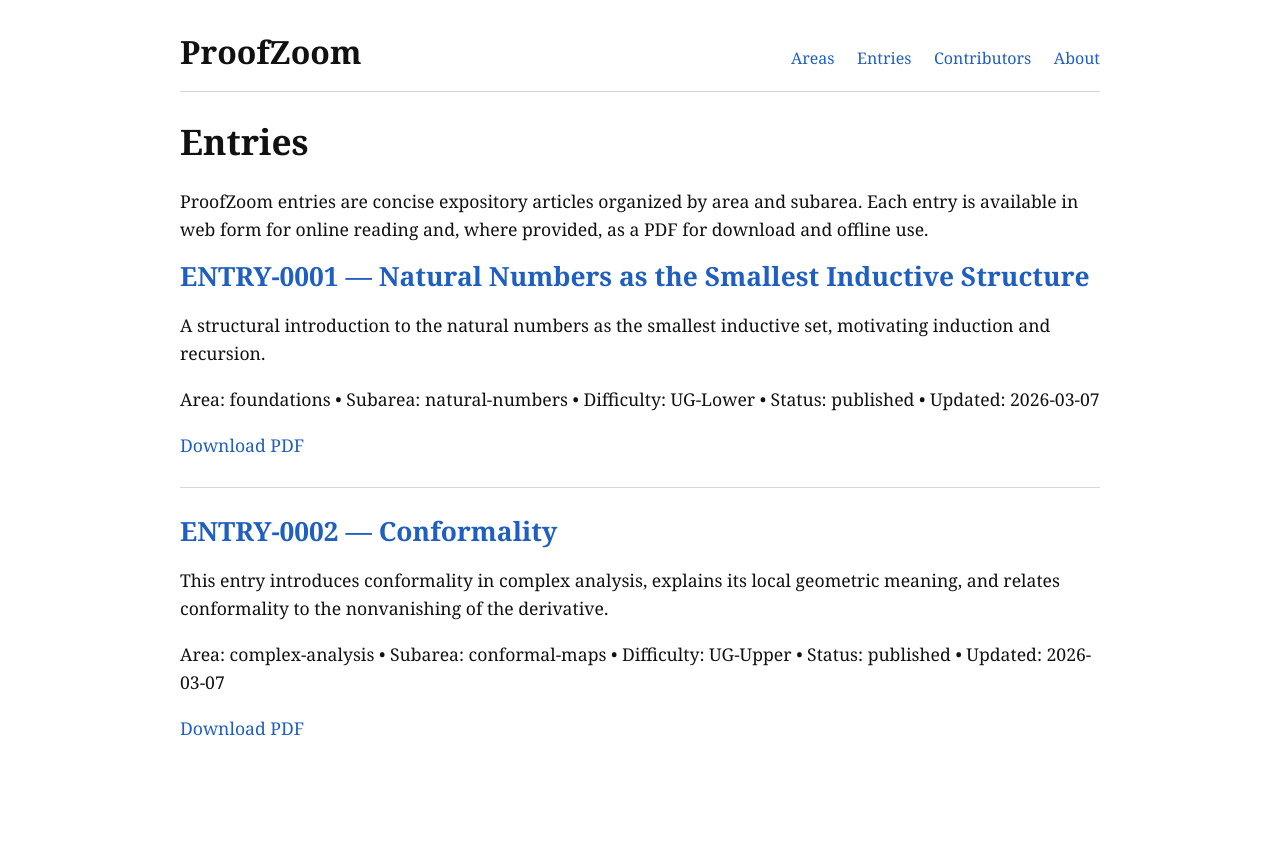
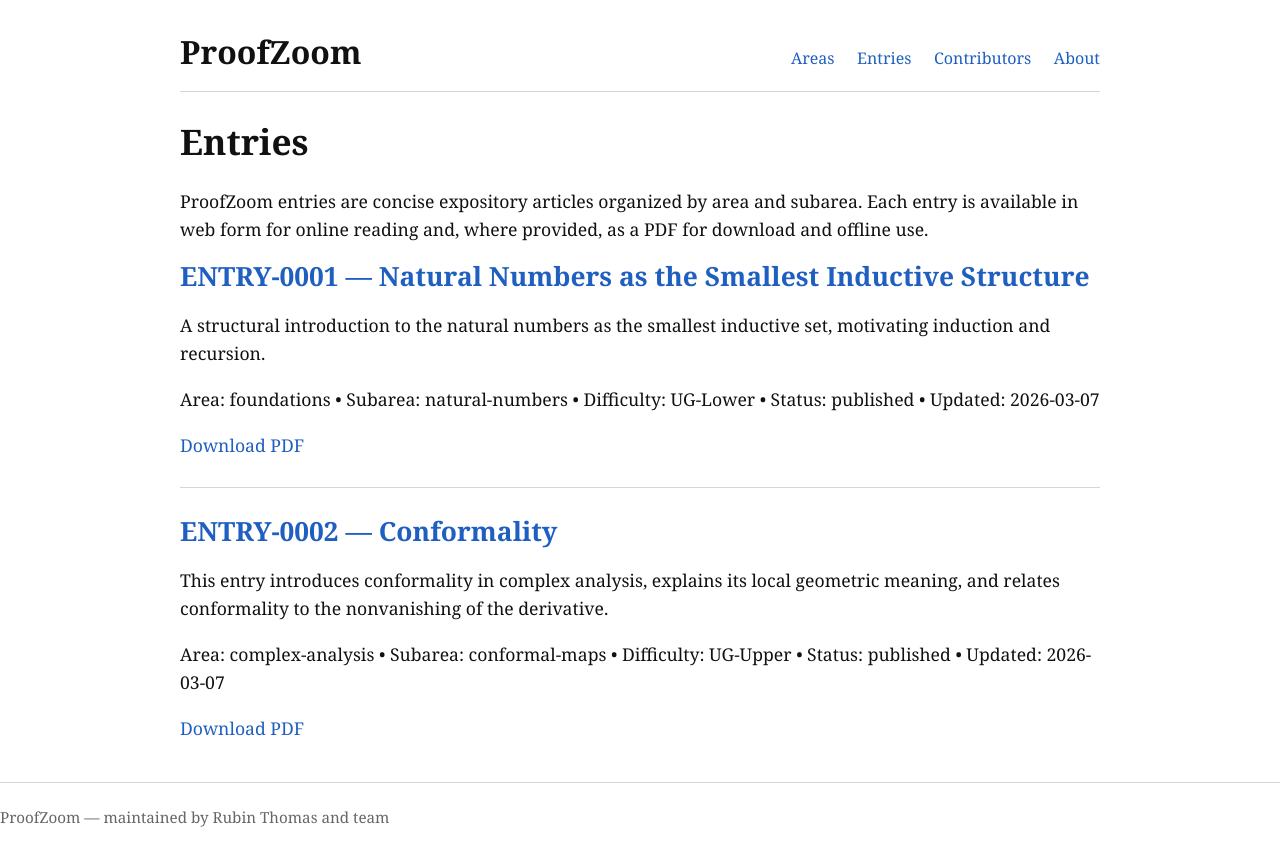
Before and after one commit to Dinside01/proofzoom, a Jekyll site: the page built from entries/index.md, in a window 1280 px wide. Shown: the top 866 px of the page. Built offline with Jekyll 4.4.1, drawn with Linux system fonts in a browser that asks for light colours.

Commit message:
Add site footer and finalize homepage polish

```diff
--- a/_layouts/default.html
+++ b/_layouts/default.html
@@ -28,9 +28,16 @@
 </head>
 
 <body>
+
 {% include header.html %}
-  <div class="container">
-    {{ content }}
-  </div>
+
+<div class="container">
+  {{ content }}
+</div>
+
+<footer class="site-footer">
+  ProofZoom — maintained by Rubin Thomas and team
+</footer>
+
 </body>
 </html>
--- a/assets/css/site.css
+++ b/assets/css/site.css
@@ -97,12 +97,14 @@ main,
 .area-card a {
   text-decoration: none;
   font-weight: 600;
+  font-size: 1.15rem;
   color: var(--pz-text);
 }
 
 .area-card:hover {
   background: #f3f3f3;
   border-color: #c8c8c8;
+  transform: translateY(-2px);
 }
 
 /* =========================
```
